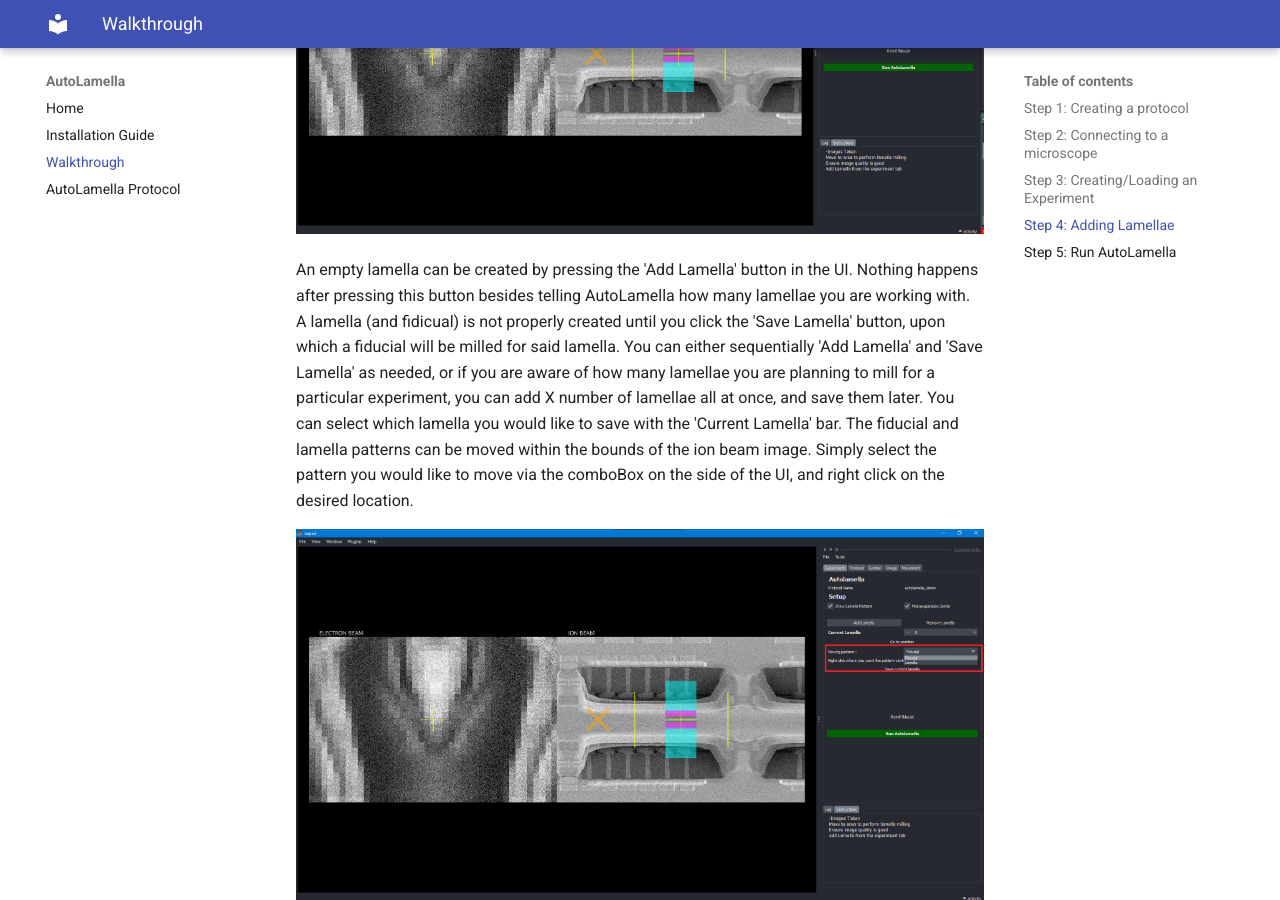
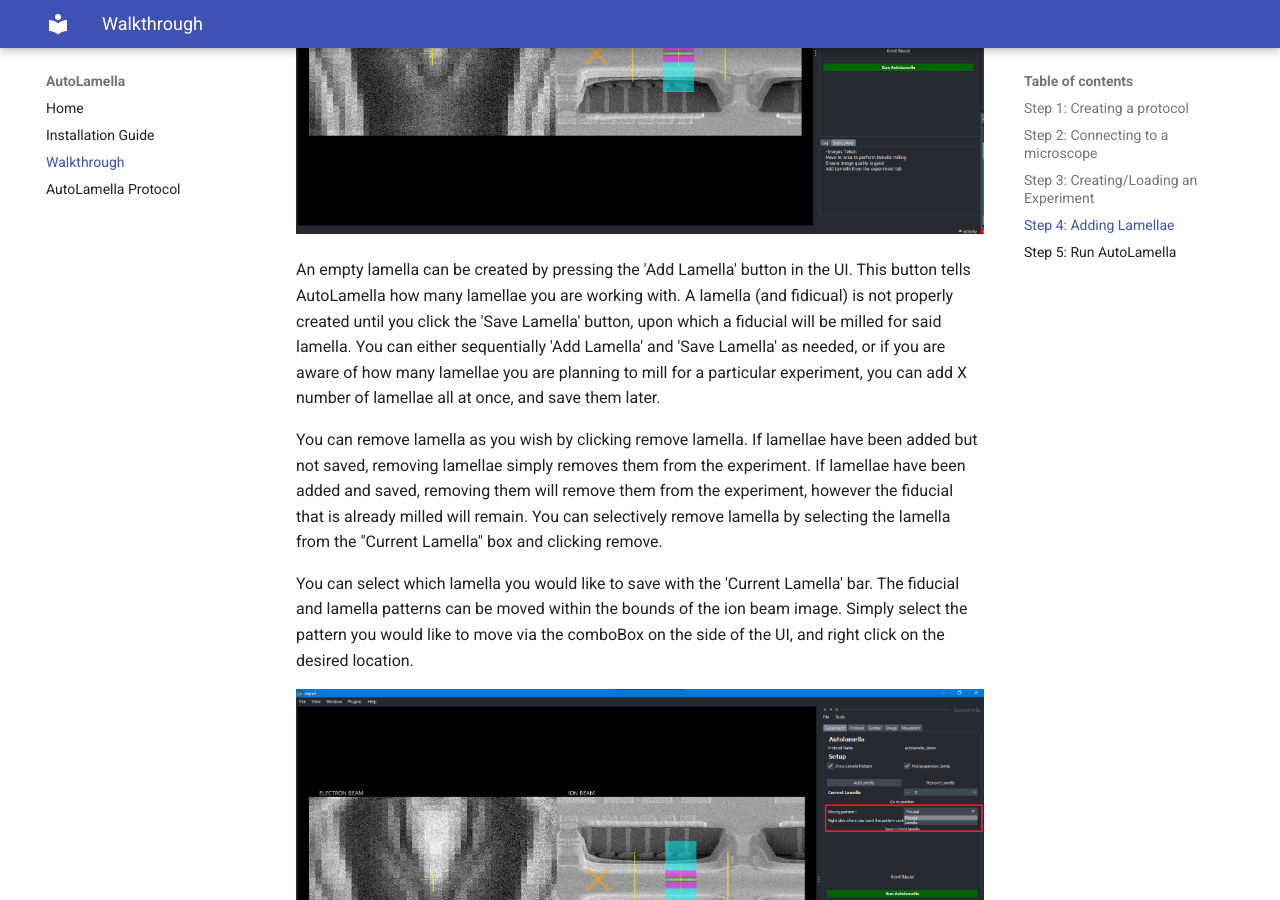
Before and after one commit to DeMarcoLab/autolamella, an MkDocs documentation site: the page built from docs/walkthrough.md, in a window 1280 px wide and 900 px high, scrolled down 5829 px. Built offline with MkDocs 1.6.1 and Material for MkDocs 9.7.7, drawn with Linux system fonts in a browser that asks for light colours.

Commit message:
added info on removing lamella in walkthrough

```diff
--- a/docs/walkthrough.md
+++ b/docs/walkthrough.md
@@ -45,7 +45,11 @@ Once images have been taken, you can optionally tick the 'Show Lamella' and 'Mic
 
 ![show lamella and microexpansion joints](img/walkthrough/showLamellaAndMicroexpansionJoints.png)
 
-An empty lamella can be created by pressing the 'Add Lamella' button in the UI. Nothing happens after pressing this button besides telling AutoLamella how many lamellae you are working with. A lamella (and fidicual) is not properly created until you click the 'Save Lamella' button, upon which a fiducial will be milled for said lamella. You can either sequentially 'Add Lamella' and 'Save Lamella' as needed, or if you are aware of how many lamellae you are planning to mill for a particular experiment, you can add X number of lamellae all at once, and save them later. You can select which lamella you would like to save with the 'Current Lamella' bar. The fiducial and lamella patterns can be moved within the bounds of the ion beam image. Simply select the pattern you would like to move via the comboBox on the side of the UI, and right click on the desired location.
+An empty lamella can be created by pressing the 'Add Lamella' button in the UI. This button tells AutoLamella how many lamellae you are working with. A lamella (and fidicual) is not properly created until you click the 'Save Lamella' button, upon which a fiducial will be milled for said lamella. You can either sequentially 'Add Lamella' and 'Save Lamella' as needed, or if you are aware of how many lamellae you are planning to mill for a particular experiment, you can add X number of lamellae all at once, and save them later.
+
+You can remove lamella as you wish by clicking remove lamella. If lamellae have been added but not saved, removing lamellae simply removes them from the experiment. If lamellae have been added and saved, removing them will remove them from the experiment, however the fiducial that is already milled will remain. You can selectively remove lamella by selecting the lamella from the "Current Lamella" box and clicking remove.
+
+You can select which lamella you would like to save with the 'Current Lamella' bar. The fiducial and lamella patterns can be moved within the bounds of the ion beam image. Simply select the pattern you would like to move via the comboBox on the side of the UI, and right click on the desired location.
 
 ![move lamella](img/walkthrough/movingPatterns.png)
 
```
